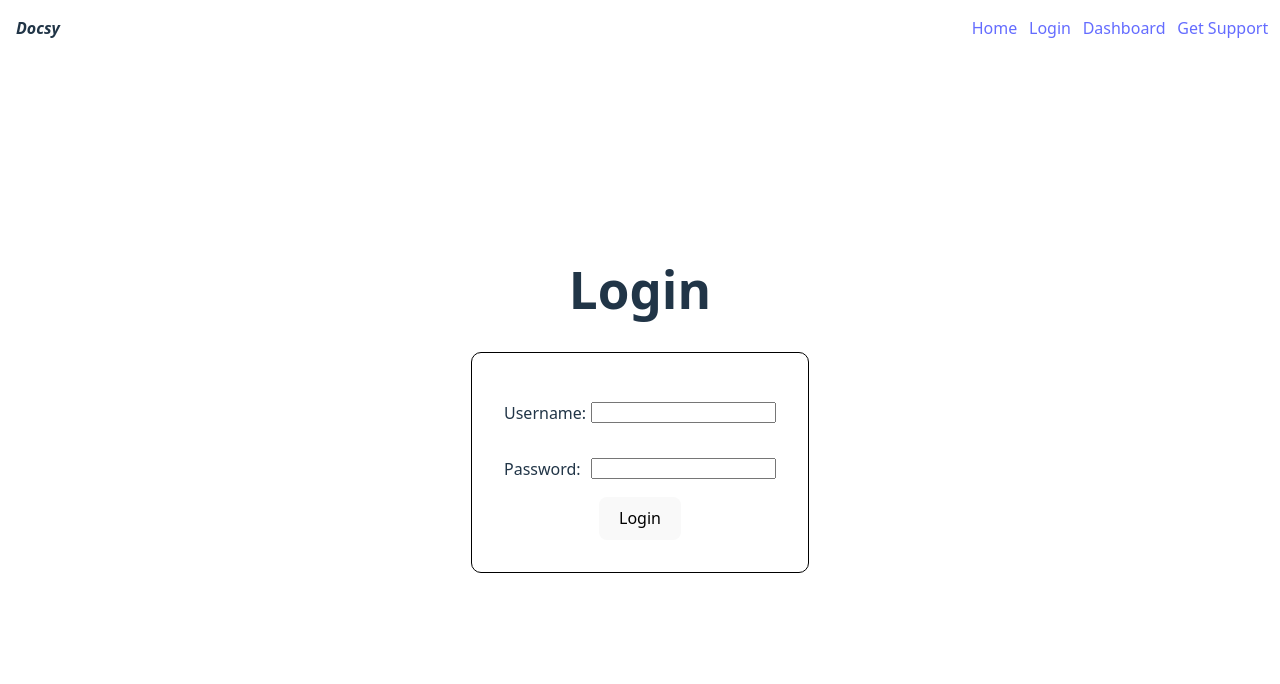
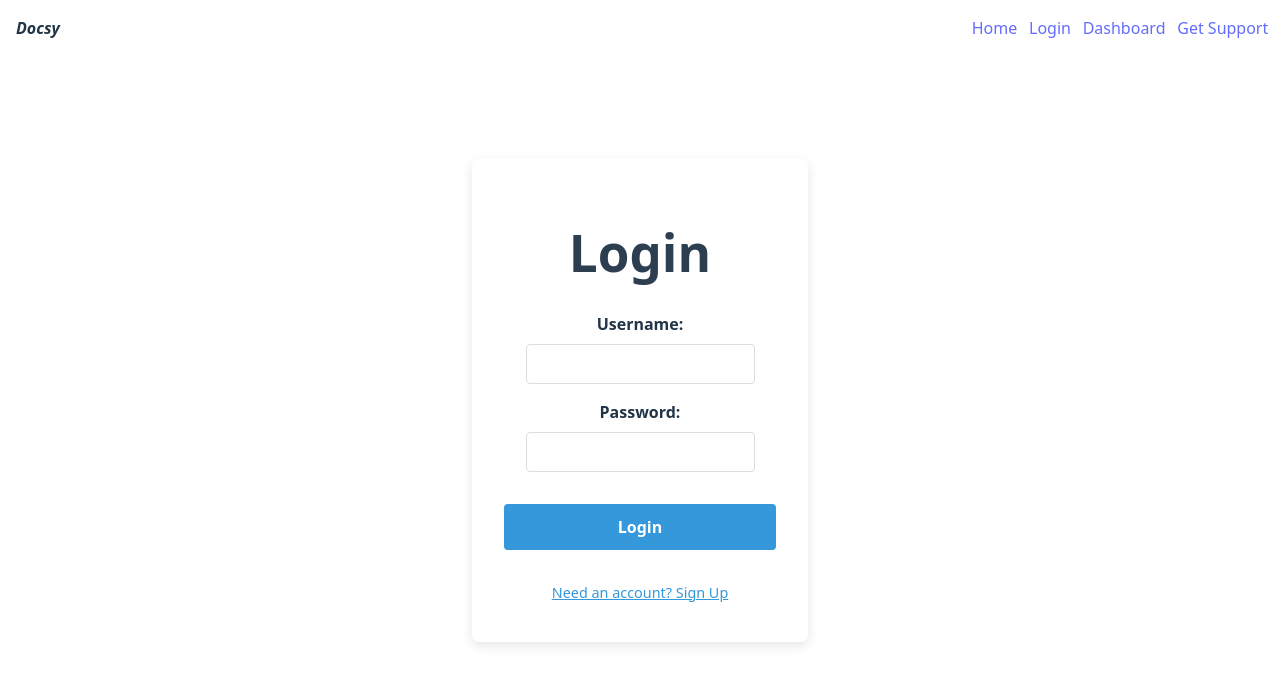
Before and after one commit to timothy-2183/Hackdavis-2025, a React (Vite) app in the folder frontend/: page /login in a window 1280 px wide. Shown: the top 684 px of the page. Built offline with nearby package versions, Linux system fonts and the light colour scheme.

Commit message:
login/signup form done react -> mysql / hash + new insert

```diff
--- a/frontend/pages/Login.css
+++ b/frontend/pages/Login.css
@@ -1,16 +1,84 @@
+.auth-container {
+    max-width: 450px;
+    margin: 2rem auto;
+    padding: 2rem;
+    border-radius: 8px;
+    box-shadow: 0 4px 12px rgba(0, 0, 0, 0.1);
+    background-color: white;
+}
+
+.auth-container h1 {
+    text-align: center;
+    margin-bottom: 2rem;
+    color: #2c3e50;
+}
+
 .login-form {
     display: flex;
     flex-direction: column;
-    align-items: center;
-    justify-content: space-evenly;
-    border-radius: 10px;
-    border: 1px black solid;
-    padding: 2em;
+    gap: 1rem;
 }
 
 .form-row {
-    min-width: 17em;
     display: flex;
-    justify-content: space-between;
-    align-items: center;
+    flex-direction: column;
+    gap: 0.5rem;
 }
+
+.form-row p {
+    font-weight: 600;
+    margin: 0;
+}
+
+.form-row input, .form-row select {
+    padding: 10px;
+    border: 1px solid #ddd;
+    border-radius: 4px;
+    font-size: 1rem;
+}
+
+.form-row select {
+    background-color: white;
+    cursor: pointer;
+}
+
+.login-error {
+    color: #e74c3c;
+    font-size: 0.9rem;
+    margin: 0.5rem 0;
+}
+
+.login-form button {
+    margin-top: 1rem;
+    padding: 12px;
+    background-color: #3498db;
+    color: white;
+    border: none;
+    border-radius: 4px;
+    font-size: 1rem;
+    font-weight: 600;
+    cursor: pointer;
+    transition: background-color 0.2s;
+}
+
+.login-form button:hover {
+    background-color: #2980b9;
+}
+
+.toggle-form {
+    margin-top: 1.5rem;
+    text-align: center;
+}
+
+.toggle-btn {
+    background: none;
+    border: none;
+    color: #3498db;
+    font-size: 0.9rem;
+    cursor: pointer;
+    text-decoration: underline;
+}
+
+.toggle-btn:hover {
+    color: #2980b9;
+}
--- a/frontend/pages/Login.jsx
+++ b/frontend/pages/Login.jsx
@@ -1,29 +1,182 @@
 import { useState } from 'react'
 import './Login.css'
 
+// API base URL for the backend
+const API_BASE_URL = 'http://localhost:5000';
+
 function Login() {
-  function handleLogin(formData) {
-    const username = formData.get('username')
-    const password = formData.get('password')
+  const [username, setUsername] = useState('');
+  const [password, setPassword] = useState('');
+  const [email, setEmail] = useState('');
+  const [userType, setUserType] = useState('patient');
+  const [isLogin, setIsLogin] = useState(true);
+  const [error, setError] = useState(''); // To display login errors
 
+  async function handleLoginSubmit(event) {
+    event.preventDefault(); // Prevent default HTML form submission
+    setError(''); // Clear previous errors
 
+    try {
+      // --- Send data to your backend API ---
+      const response = await fetch(`${API_BASE_URL}/api/login`, {
+        method: 'POST',
+        headers: {
+          'Content-Type': 'application/json',
+        },
+        body: JSON.stringify({ username, password }),
+      });
+
+      const data = await response.json();
+
+      if (response.ok) {
+        // Login successful!
+        console.log('Login successful:', data);
+        // Store user data in localStorage
+        localStorage.setItem('userData', JSON.stringify(data.user));
+        // Redirect to dashboard based on user type
+        const userType = data.user.user_type;
+        window.location.href = userType === 'doctor' ? '/doctor-dashboard' : '/patient-dashboard';
+      } else {
+        // Login failed
+        setError(data.message || 'Invalid username or password');
+        console.error('Login failed:', data.message);
+      }
+    } catch (err) {
+      setError('An error occurred during login. Please try again.');
+      console.error('Login request error:', err);
+    }
+  }
+
+  async function handleSignupSubmit(event) {
+    event.preventDefault();
+    setError('');
+
+    // Basic validation
+    if (!username || !password || !email) {
+      setError('All fields are required');
+      return;
+    }
+
+    try {
+      const response = await fetch(`${API_BASE_URL}/api/signup`, {
+        method: 'POST',
+        headers: {
+          'Content-Type': 'application/json',
+        },
+        body: JSON.stringify({
+          username,
+          email,
+          password,
+          user_type: userType
+        }),
+      });
+
+      const data = await response.json();
+
+      if (response.ok) {
+        // Signup successful!
+        console.log('Signup successful:', data);
+        // Switch to login form
+        setIsLogin(true);
+        setError('');
+        // Optional: Add a success message
+      } else {
+        setError(data.message || 'Signup failed. Please try again.');
+        console.error('Signup failed:', data.message);
+      }
+    } catch (err) {
+      setError('An error occurred during signup. Please try again.');
+      console.error('Signup request error:', err);
+    }
+  }
+
+  function toggleForm() {
+    setIsLogin(!isLogin);
+    setError('');
   }
 
   return (
-    <>
-      <h1>Login</h1>
-      <form className='login-form' action={handleLogin}>
+    <div className="auth-container">
+      <h1>{isLogin ? 'Login' : 'Sign Up'}</h1>
+
+      {isLogin ? (
+        // Login Form
+        <form className='login-form' onSubmit={handleLoginSubmit}>
           <div className='form-row'>
             <p>Username:</p>
-          <input name='username'></input>
+            <input
+              name='username'
+              value={username}
+              onChange={(e) => setUsername(e.target.value)}
+              required
+            />
           </div>
           <div className='form-row'>
             <p>Password:</p>
-          <input name='password' type='password'></input>
+            <input
+              name='password'
+              type='password'
+              value={password}
+              onChange={(e) => setPassword(e.target.value)}
+              required
+            />
           </div>
+          {error && <p className="login-error">{error}</p>}
           <button type="submit">Login</button>
         </form>
-    </>
+      ) : (
+        // Signup Form
+        <form className='login-form' onSubmit={handleSignupSubmit}>
+          <div className='form-row'>
+            <p>Username:</p>
+            <input
+              name='username'
+              value={username}
+              onChange={(e) => setUsername(e.target.value)}
+              required
+            />
+          </div>
+          <div className='form-row'>
+            <p>Email:</p>
+            <input
+              name='email'
+              type='email'
+              value={email}
+              onChange={(e) => setEmail(e.target.value)}
+              required
+            />
+          </div>
+          <div className='form-row'>
+            <p>Password:</p>
+            <input
+              name='password'
+              type='password'
+              value={password}
+              onChange={(e) => setPassword(e.target.value)}
+              required
+            />
+          </div>
+          <div className='form-row'>
+            <p>Account Type:</p>
+            <select
+              value={userType}
+              onChange={(e) => setUserType(e.target.value)}
+            >
+              <option value="patient">Patient</option>
+              <option value="doctor">Doctor</option>
+            </select>
+          </div>
+          {error && <p className="login-error">{error}</p>}
+          <button type="submit">Sign Up</button>
+        </form>
+      )}
+
+      <div className="toggle-form">
+        <button onClick={toggleForm} className="toggle-btn">
+          {isLogin ? 'Need an account? Sign Up' : 'Already have an account? Login'}
+        </button>
+      </div>
+    </div>
   )
 }
 
```
Also changed, not shown: 1 other file (tests, documents, lock files or other folders). Lines whose indentation alone changed are shown as unchanged.
